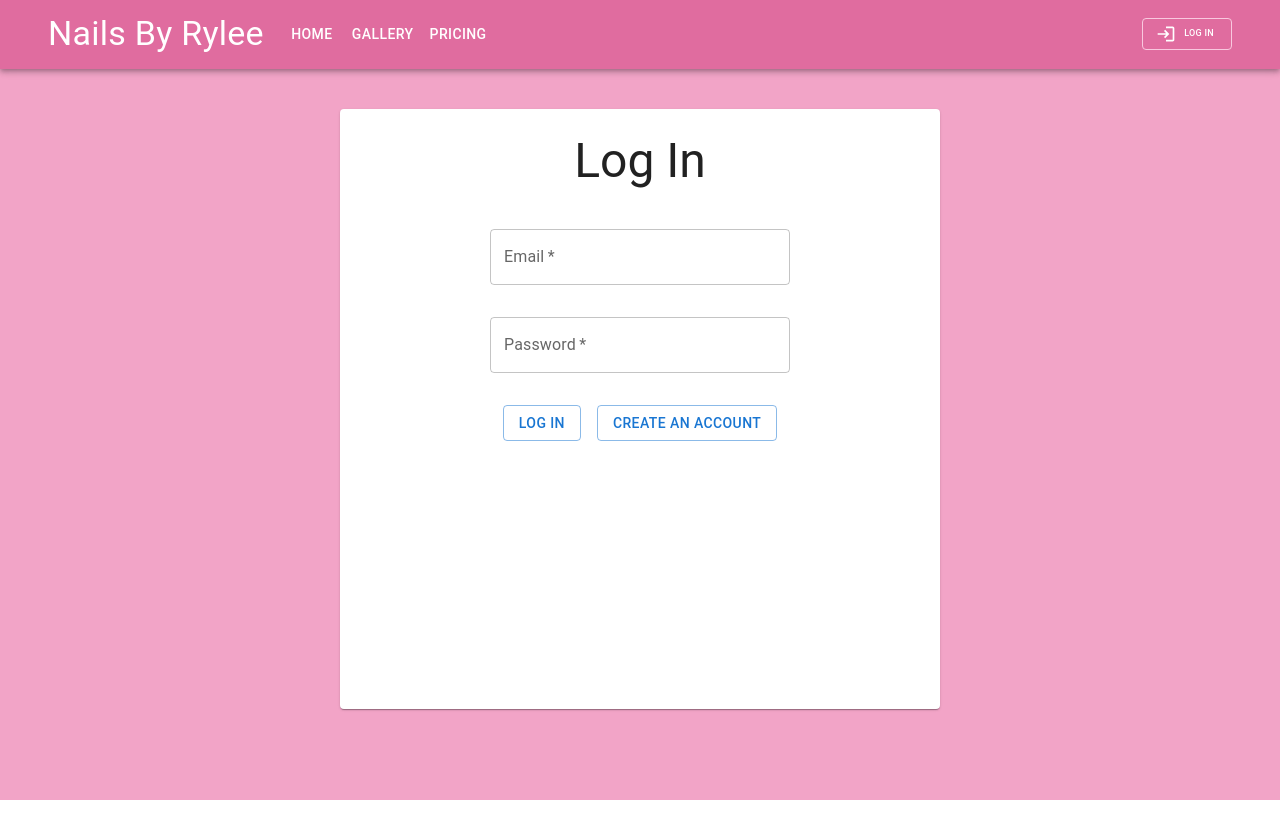
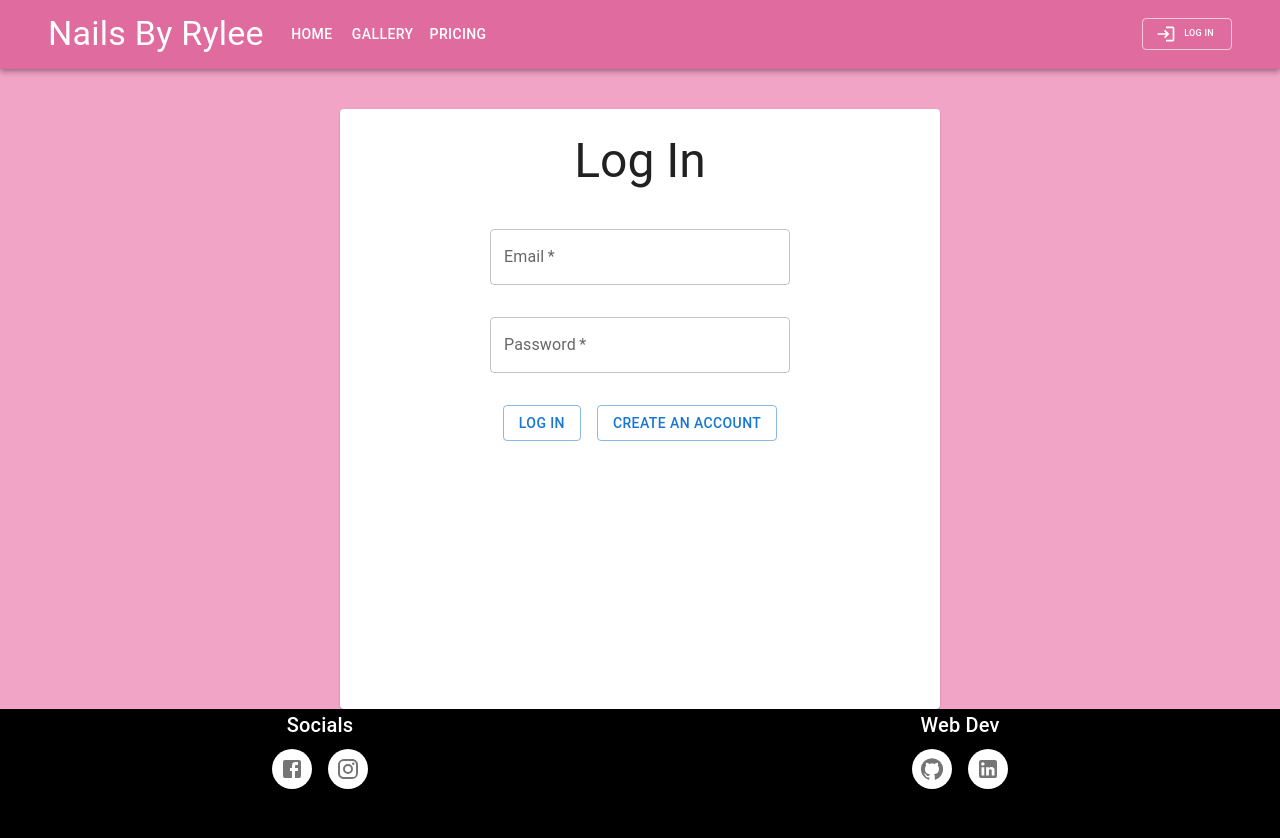
Before and after one commit to Jabene/nbr-v2, a React (Create React App) app: page /log-in in a window 1280 px wide. Shown: the top 838 px of the page. Before the commit the page ends 800 px from the top, so only its background shows below. Built offline with nearby package versions, Linux system fonts and the light colour scheme.

Commit message:
Add footer with icons

```diff
--- a/src/components/App/App.js
+++ b/src/components/App/App.js
@@ -7,6 +7,7 @@ import LogIn from '../LogIn/LogIn'
 import DrawerLeft from '../Drawer/DrawerLeft'
 import DrawerRight from '../Drawer/DrawerRight'
 import Container from '@mui/material/Container'
+import Footer from '../Footer/Footer'
 
 
 
@@ -34,9 +35,10 @@ function App() {
                 <Navigate to='/' /> :
                 <LogIn updateUser={setUser}/>}/>
           </Routes>
+          <Footer />
+          <DrawerLeft drawerLeft={drawerLeft} toggleDrawerLeft={toggleDrawerLeft} />
+          <DrawerRight drawerRight={drawerRight} toggleDrawerRight={toggleDrawerRight} />
         </div>
-        <DrawerLeft drawerLeft={drawerLeft} toggleDrawerLeft={toggleDrawerLeft} />
-        <DrawerRight drawerRight={drawerRight} toggleDrawerRight={toggleDrawerRight} />
       </Container>
   );
 }
--- /dev/null
+++ b/src/components/Footer/Footer.js
@@ -0,0 +1,34 @@
+import Grid from '@mui/material/Grid'
+import Typography from '@mui/material/Typography'
+import IconButton from '@mui/material/IconButton'
+import InstagramIcon from '@mui/icons-material/Instagram'
+import GitHubIcon from '@mui/icons-material/GitHub'
+import LinkedInIcon from '@mui/icons-material/LinkedIn'
+import FacebookIcon from '@mui/icons-material/Facebook'
+
+const Footer = () => {
+  return (
+    <Grid container sx={{minHeight: '150px', width: '100vw', backgroundColor: 'black'}}>
+      <Grid item xs={6}>
+        <Typography variant='h6' color='white'>Socials</Typography>
+        <IconButton sx={{backgroundColor: 'white', m: 1}}>
+          <FacebookIcon />
+        </IconButton>
+        <IconButton sx={{backgroundColor: 'white', m: 1}}>
+          <InstagramIcon />
+        </IconButton>
+      </Grid>
+      <Grid item xs={6}>
+        <Typography variant='h6' color='white'>Web Dev</Typography>
+        <IconButton href="https://github.com/Jabene" sx={{backgroundColor: 'white', m: 1}}>
+          <GitHubIcon />
+        </IconButton>
+        <IconButton href="https://www.linkedin.com/in/joshua-benefield-033898206/" sx={{backgroundColor: 'white', m: 1}}>
+          <LinkedInIcon />
+        </IconButton>
+      </Grid>
+    </Grid>
+  )
+}
+
+export default Footer
```
